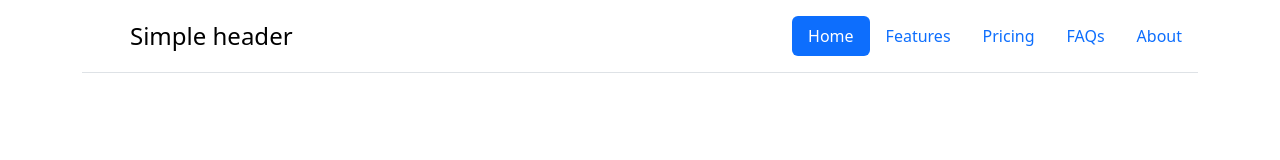
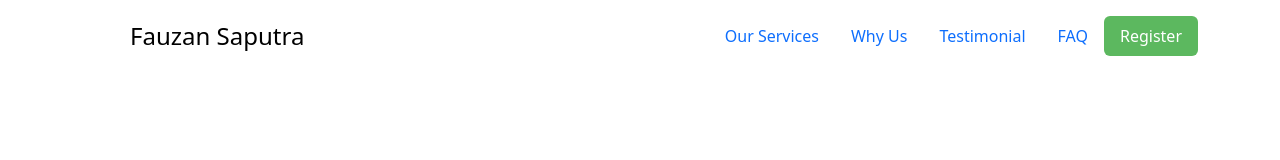
Before and after one commit to Xkylz1/KM-7, a plain HTML site: page Chapter-1/index.html in a window 1280 px wide. Drawn offline with nearby package versions, Linux system fonts and the light colour scheme.

Commit message:
update button color

```diff
--- a/Chapter-1/index.html
+++ b/Chapter-1/index.html
@@ -9,22 +9,42 @@
       integrity="sha384-QWTKZyjpPEjISv5WaRU9OFeRpok6YctnYmDr5pNlyT2bRjXh0JMhjY6hW+ALEwIH"
       crossorigin="anonymous"
     />
+    <style>
+      .bg-ijo {
+        background-color: #5cb85f;
+      }
+
+      .nav-pills .nav-link.active,
+      .nav-pills .show > .nav-link {
+        color: var(--bs-nav-pills-link-active-color);
+        background-color: #5cb85f;
+      }
+    </style>
   </head>
   <body>
     <!-- Header -->
     <div class="container">
-      <header class="d-flex flex-wrap justify-content-center py-3 mb-4 border-bottom">
-        <a href="/" class="d-flex align-items-center mb-3 mb-md-0 me-md-auto link-body-emphasis text-decoration-none">
-          <svg class="bi me-2" width="40" height="32"><use xlink:href="#bootstrap"></use></svg>
-          <span class="fs-4">Simple header</span>
+      <header class="d-flex flex-wrap justify-content-center py-3 mb-4">
+        <a
+          href="/"
+          class="d-flex align-items-center mb-3 mb-md-0 me-md-auto link-body-emphasis text-decoration-none"
+        >
+          <svg class="bi me-2" width="40" height="32">
+            <use xlink:href="#bootstrap"></use>
+          </svg>
+          <span class="fs-4">Fauzan Saputra</span>
         </a>
 
         <ul class="nav nav-pills">
-          <li class="nav-item"><a href="#" class="nav-link active" aria-current="page">Home</a></li>
-          <li class="nav-item"><a href="#" class="nav-link">Features</a></li>
-          <li class="nav-item"><a href="#" class="nav-link">Pricing</a></li>
-          <li class="nav-item"><a href="#" class="nav-link">FAQs</a></li>
-          <li class="nav-item"><a href="#" class="nav-link">About</a></li>
+          <li class="nav-item">
+            <a href="#" class="nav-link">Our Services</a>
+          </li>
+          <li class="nav-item"><a href="#" class="nav-link">Why Us</a></li>
+          <li class="nav-item"><a href="#" class="nav-link">Testimonial</a></li>
+          <li class="nav-item"><a href="#" class="nav-link">FAQ</a></li>
+          <li class="nav-item">
+            <a href="#" class="nav-link active" aria-current="page">Register</a>
+          </li>
         </ul>
       </header>
     </div>
```
